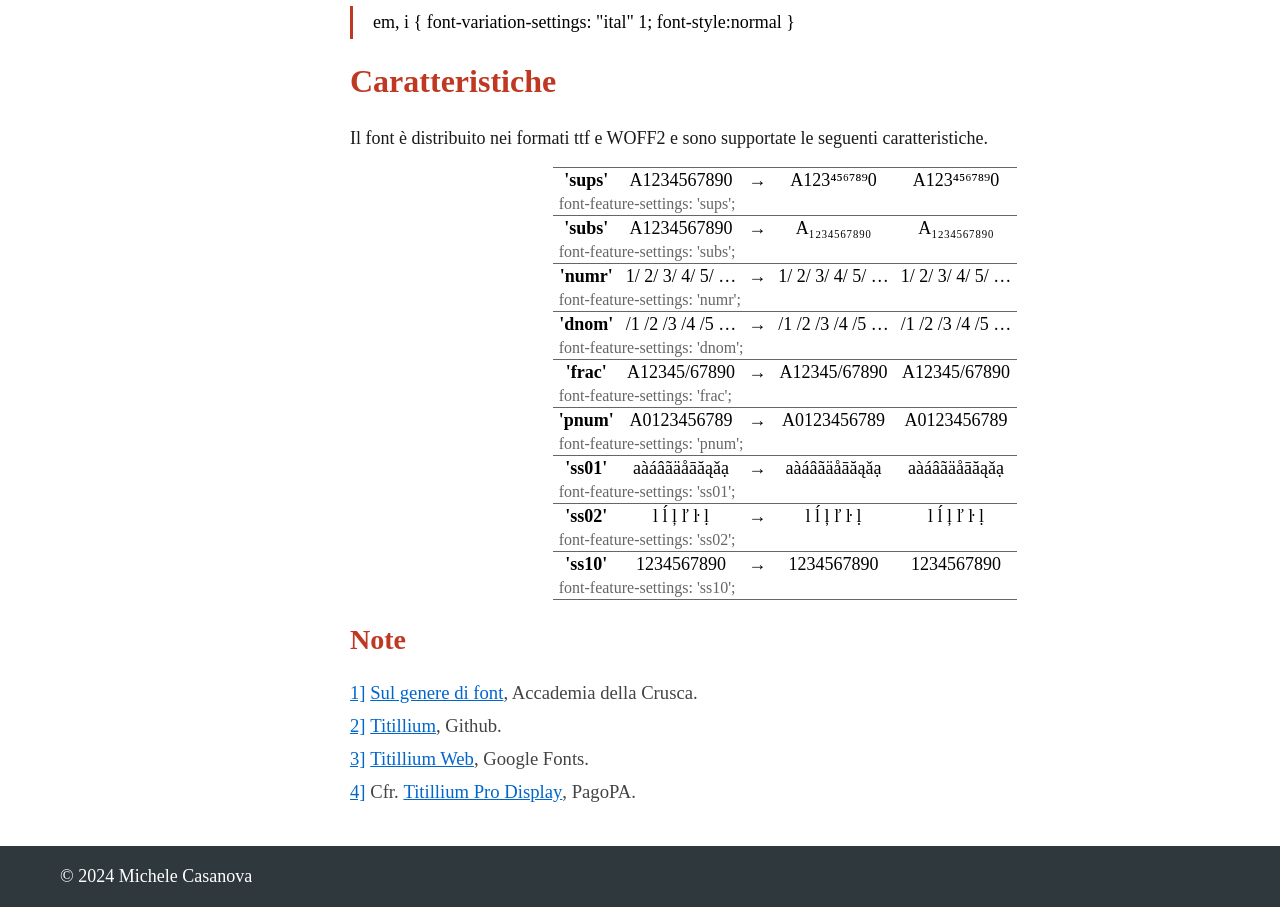
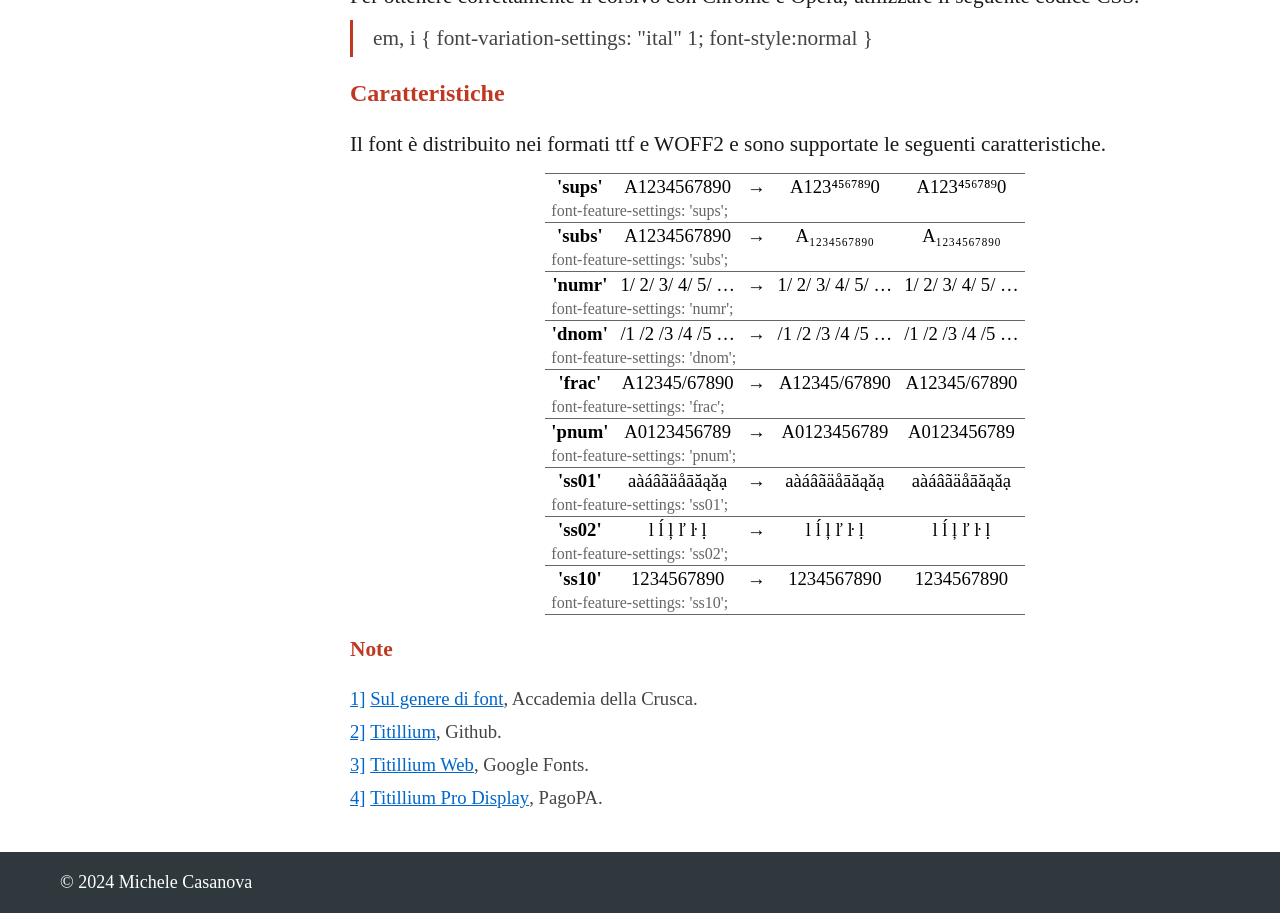
Before and after one commit to m-casanova/MultaPecunia, a plain HTML site: page index.html in a window 1280 px wide. Shown: the part 1440-2353 px from the top of the page. Drawn offline with Linux system fonts and the light colour scheme; a web font is replaced by a local one.

Commit message:
Update index.html

```diff
--- a/index.html
+++ b/index.html
@@ -6,7 +6,7 @@
   font-family: "test"; font-weight: 100 1000;
   src: url("font/MultaPecunia.woff2") format("woff2-variations");
 }
-body { font-family: "test"; font-size: 1.125rem; margin:0; padding:0 }
+body { font-family: "test"; font-size: 16pt; margin:0; padding:0 }
 div { margin:0; padding:0; }
 
 a { color: #06c }
@@ -18,19 +18,19 @@ header > div { width:100%; color: #fff }
 header > div.info { background: #0059b3; height: 48px }
 header > div.titolo { background: #06c; height: 104px }
 header > div > div { width: 1180px; margin: 0px auto; padding:0 }
-header div div p { margin:0; padding: 10px 10px; font-size: 14px }
+header div div p { margin:0; padding: 10px 10px; font-size: 12pt }
 header div div h1 { margin:0;padding:20px 10px; font-size: 32px; font-weight: 400; color: #fff }
 
 section { width: 1180px; margin:0 auto 40px; padding:0 }
 article { width: 890px; margin: 0 0 0 290; padding:0 }
-article p, article p.capo { margin: 5px 10px; padding:0; color: #1a1a1a; line-height: 28px; font-size: 18px }
+article p, article p.capo { margin: 5px 10px; padding:0; color: #1a1a1a; line-height: 28px; font-size: 16pt }
 article p.nota { font-size: 14pt; color: #444 }
 
-h2 { margin:30px 10px;padding:0; font-size: 40px; line-height: 1.4em; font-weight: 350; color: #bf3922 }
-h3 { margin:20px 10px;padding:0; font-size: 32px; line-height: 1.4em; font-weight: 550; color: #bf3922 }
-h4 { margin:20px 10px;padding:0; font-size: 28px; line-height: 1.4em; font-weight: 700; color: #bf3922 }
+h2 { margin:30px 10px;padding:0; font-size: 28pt; line-height: 1.4em; font-weight: 350; color: #bf3922 }
+h3 { margin:20px 10px;padding:0; font-size: 18pt; line-height: 1.4em; font-weight: 550; color: #bf3922 }
+h4 { margin:20px 10px;padding:0; font-size: 16pt; line-height: 1.4em; font-weight: 700; color: #bf3922 }
 
-a.bia { color: #fff; text-decoration: none; font-size: 14px }
+a.bia { color: #fff; text-decoration: none; }
 a.bia:hover { font-weight: 550 }
 a.ref { font-size: 75%; font-weight: 600; padding: 0 2px }
 a.ico { text-decoration: none }
@@ -41,11 +41,11 @@ a.ico span { text-decoration: underline solid from-font }
 
 hr { border:0; border-bottom: 1px solid #666; margin: 20px; padding:0 }
 
-table { margin: 15px auto; padding:0; text-align:center; font-size: 1.125rem; border-top: 1px solid #666 }
+table { margin: 15px auto; padding:0; text-align:center; font-size: 14pt; border-top: 1px solid #666 }
 table th { border-bottom: 1px solid #666 }
 table td { padding: 2px 6px}
 
-blockquote { margin: 10px; padding: 6px 10px 6px 20px; border-left: 3px solid #bf3922 }
+blockquote { margin: 10px; padding: 6px 10px 6px 20px; border-left: 3px solid #bf3922; color: #444 }
 
 .f1 { font-weight: 100 }
 .f2 { font-weight: 200 }
@@ -62,7 +62,8 @@ ul li::marker { font-family:'test'; color: #bf3922 }
 ol li::marker { font-family:'test'; color: #bf3922; font-feature-settings: 'ss04'; }
 
 .testo { color: #444; width:90%; margin: 20px 10px; border:0; border-bottom: 1px solid #888; font-family: "test"; }
-input.testo { font-size:32pt; }
+input.testo { font-size:32pt; color: #444  }
+input:focus { outline: none }
 button { font-size:14pt; color: #fff; margin: 10px 0; padding: 6px 10px; border:none; font-family: "test"; font-weight: 600; background-color: #06c; border-radius: 8px; cursor: pointer; }
 button:hover { background-color: #00274c; }
 
@@ -317,7 +318,7 @@ div.side {width: 249px; margin: 30px 0 0; padding:10px 10px 5px; float:left; bor
 			<p class="nota" id="ref-1"><a href="#nt-1">1]</a> <i><a href="https://accademiadellacrusca.it/it/consulenza/sul-genere-di-font/984" target="_blank">Sul genere di font</a></i>, Accademia della Crusca.</p>
 			<p class="nota" id="ref-2"><a href="#nt-2">2]</a> <i><a href="https://github.com/ecm4u/Titillium" target="_blank">Titillium</a></i>, Github.</p>
 			<p class="nota" id="ref-3"><a href="#nt-3">3]</a> <i><a href="https://fonts.google.com/specimen/Titillium+Web" target="_blank">Titillium Web</a></i>, Google Fonts.</p>
-			<p class="nota" id="ref-4"><a href="#nt-4">4]</a> Cfr. <i><a href="https://github.com/pagopa/titillium-pro-display" target="_blank">Titillium Pro Display</a></i>, PagoPA.</p>
+			<p class="nota" id="ref-4"><a href="#nt-4">4]</a> <i><a href="https://github.com/pagopa/titillium-pro-display" target="_blank">Titillium Pro Display</a></i>, PagoPA.</p>
 		</article>
 	</section>
 	<footer>
```
